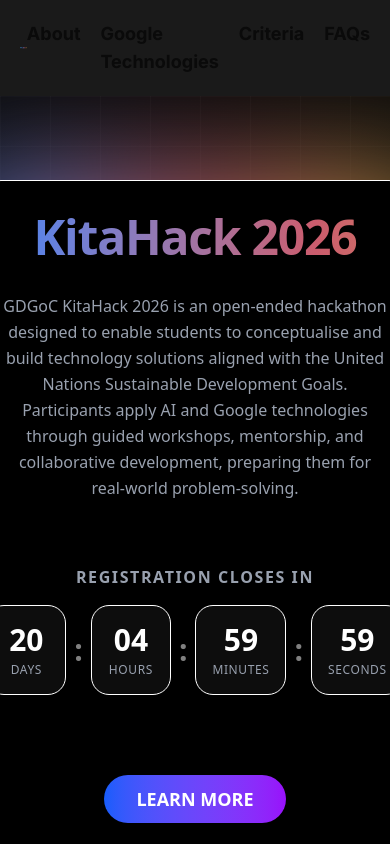
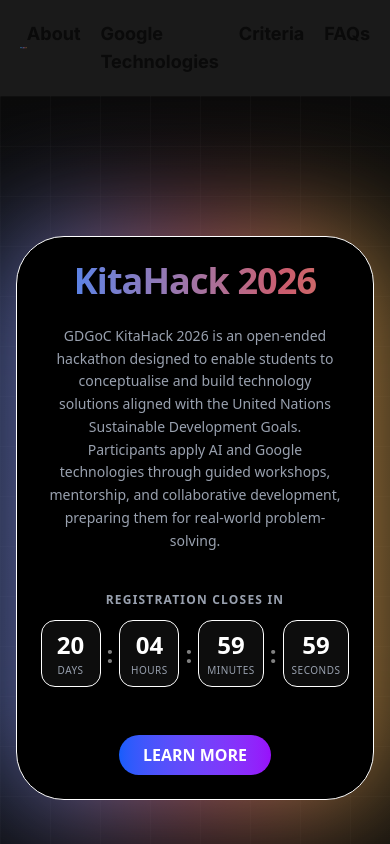
Before and after one commit to kitahack2026/kitahack2026, a Next.js app in the folder kitahack/: page / in a window 390 px wide. Shown: the top 844 px of the page. Built offline with nearby package versions, Linux system fonts and the light colour scheme.

Commit message:
Fix Hero section mobile responsiveness

```diff
--- a/kitahack/app/components/Hero/CountdownDisplay.tsx
+++ b/kitahack/app/components/Hero/CountdownDisplay.tsx
@@ -10,11 +10,11 @@
  */
 const CountdownDisplay: React.FC<CountdownDisplayProps> = ({ value, label }) => {
     return (
-        <div className="flex flex-col items-center justify-center p-4 bg-white/5 border border-white rounded-2xl backdrop-blur-sm min-w-[80px] md:min-w-[100px]">
-            <span className="text-3xl md:text-5xl font-bold text-white tabular-nums">
+        <div className="flex flex-col items-center justify-center p-2 md:p-4 bg-white/5 border border-white rounded-xl md:rounded-2xl backdrop-blur-sm min-w-[60px] md:min-w-[100px]">
+            <span className="text-2xl md:text-5xl font-bold text-white tabular-nums">
                 {String(value).padStart(2, '0')}
             </span>
-            <span className="text-xs md:text-sm text-gray-400 uppercase tracking-wider mt-1">
+            <span className="text-[10px] md:text-sm text-gray-400 uppercase tracking-wider mt-0.5 md:mt-1">
                 {label}
             </span>
         </div>
--- a/kitahack/app/components/Hero/CountdownTimer.tsx
+++ b/kitahack/app/components/Hero/CountdownTimer.tsx
@@ -62,20 +62,20 @@
     }, [targetDate]);
 
     return (
-        <div className="flex flex-col items-center gap-4">
+        <div className="flex flex-col items-center gap-3 md:gap-4">
             {/* Label */}
-            <p className="text-base md:text-lg text-gray-400 uppercase tracking-widest font-semibold">
+            <p className="text-xs md:text-lg text-gray-400 uppercase tracking-widest font-semibold">
                 Registration Closes In
             </p>
 
             {/* Countdown Display with Colons */}
-            <div className="flex gap-2 md:gap-3 justify-center items-center">
+            <div className="flex gap-1.5 md:gap-3 justify-center items-center">
                 <CountdownDisplay value={timeRemaining.days} label="Days" />
-                <span className="text-3xl md:text-5xl font-bold text-white/50">:</span>
+                <span className="text-2xl md:text-5xl font-bold text-white/50">:</span>
                 <CountdownDisplay value={timeRemaining.hours} label="Hours" />
-                <span className="text-3xl md:text-5xl font-bold text-white/50">:</span>
+                <span className="text-2xl md:text-5xl font-bold text-white/50">:</span>
                 <CountdownDisplay value={timeRemaining.minutes} label="Minutes" />
-                <span className="text-3xl md:text-5xl font-bold text-white/50">:</span>
+                <span className="text-2xl md:text-5xl font-bold text-white/50">:</span>
                 <CountdownDisplay value={timeRemaining.seconds} label="Seconds" />
             </div>
         </div>
--- a/kitahack/app/components/Hero/HeroSection.tsx
+++ b/kitahack/app/components/Hero/HeroSection.tsx
@@ -21,7 +21,7 @@
     };
 
     return (
-        <section className="relative min-h-screen flex items-center justify-center px-4 py-12 overflow-hidden">
+        <section className="relative min-h-screen flex items-center justify-center px-4 py-16 md:py-12 overflow-hidden">
             {/* Background with gradient */}
             <div className="absolute inset-0 bg-gradient-to-b from-[#0A0A0A] via-[#0F0F0F] to-[#0A0A0A]" />
 
@@ -29,23 +29,23 @@
             <div className="absolute inset-0 bg-[linear-gradient(rgba(255,255,255,0.02)_1px,transparent_1px),linear-gradient(90deg,rgba(255,255,255,0.02)_1px,transparent_1px)] bg-[size:50px_50px]" />
 
             {/* Wrapper for glow effect */}
-            <div className="relative z-10 max-w-5xl mx-auto">
+            <div className="relative z-10 max-w-5xl mx-auto w-full">
                 {/* Glowing gradient effect - ENHANCED for testing */}
                 {/* Previous settings (revert if needed): opacity-70 blur-2xl -inset-[4px] */}
                 <div className="absolute -inset-[6px] rounded-[3rem] bg-gradient-to-r from-[#3B84F7] via-[#47AD7A] via-[#CB5C6D] to-[#D1AC34] opacity-90 blur-3xl" />
 
                 {/* Content Container with Thin White Border and BLACK background */}
-                <div className="relative text-center space-y-8 p-8 md:p-12 rounded-[3rem] border border-white bg-black isolate">
+                <div className="relative text-center space-y-6 md:space-y-8 p-6 md:p-12 rounded-[3rem] border border-white bg-black isolate">
 
                     {/* Title with Gradient */}
-                    <h1 className="text-5xl md:text-7xl lg:text-8xl font-bold tracking-tight">
+                    <h1 className="text-4xl md:text-7xl lg:text-8xl font-bold tracking-tight">
                         <span className="bg-gradient-to-r from-[#3B84F7] via-[#47AD7A] via-[#CB5C6D] to-[#D1AC34] bg-clip-text text-transparent animate-gradient">
                             KitaHack 2026
                         </span>
                     </h1>
 
                     {/* Description */}
-                    <p className="text-base md:text-lg lg:text-xl text-gray-400 max-w-4xl mx-auto leading-relaxed px-4">
+                    <p className="text-sm md:text-lg lg:text-xl text-gray-400 max-w-4xl mx-auto leading-relaxed px-2 md:px-4">
                         GDGoC KitaHack 2026 is an open-ended hackathon designed to enable students to conceptualise
                         and build technology solutions aligned with the United Nations Sustainable Development Goals.
                         Participants apply AI and Google technologies through guided workshops, mentorship, and
@@ -53,16 +53,16 @@
                     </p>
 
                     {/* Countdown Timer */}
-                    <div className="py-8">
+                    <div className="py-4 md:py-8">
                         <CountdownTimer targetDate={targetDate} />
                     </div>
 
                     {/* CTA Button */}
-                    <div className="pt-4">
+                    <div className="pt-2 md:pt-4">
                         <Button
                             onClick={handleLearnMore}
                             size="lg"
-                            className="bg-gradient-to-r from-blue-600 to-purple-600 hover:from-blue-700 hover:to-purple-700 text-white font-semibold px-8 py-6 text-lg rounded-full transition-all duration-300 transform hover:scale-105 shadow-lg hover:shadow-xl"
+                            className="bg-gradient-to-r from-blue-600 to-purple-600 hover:from-blue-700 hover:to-purple-700 text-white font-semibold px-6 md:px-8 py-4 md:py-6 text-base md:text-lg rounded-full transition-all duration-300 transform hover:scale-105 shadow-lg hover:shadow-xl"
                         >
                             LEARN MORE
                         </Button>
```
